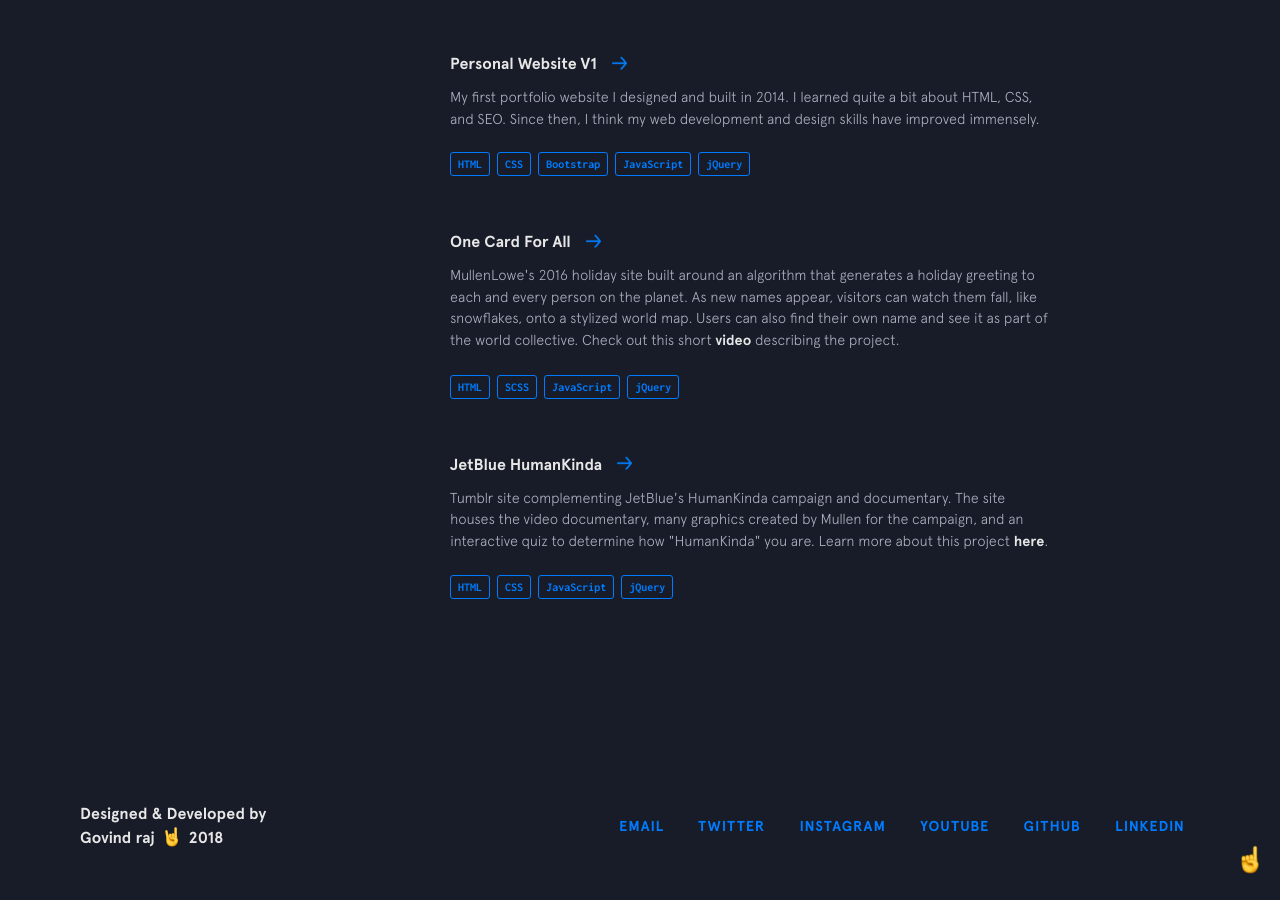
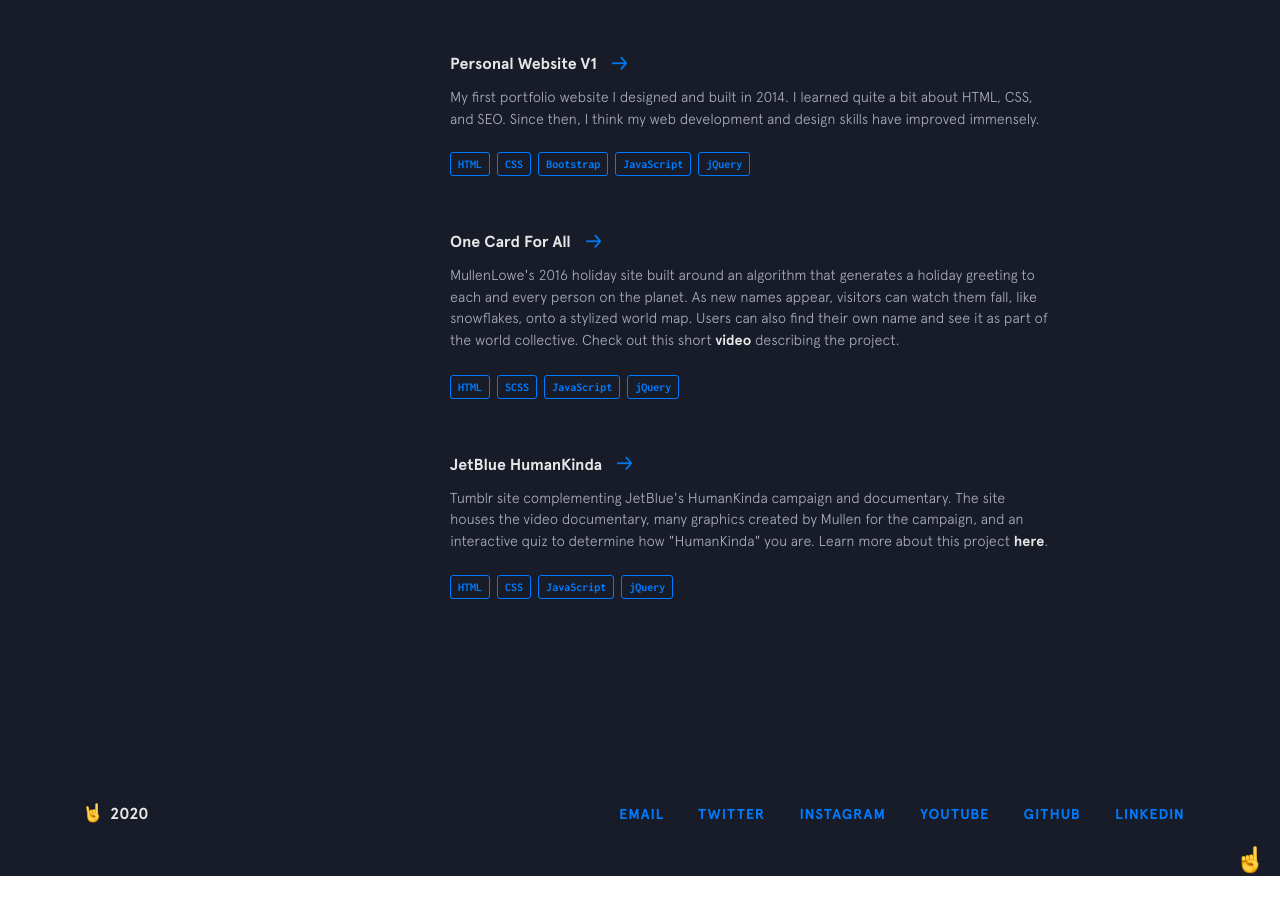
Before and after one commit to gov466/gov466.github.io, a Jekyll site: the page built from index.html, in a window 1280 px wide and 900 px high, scrolled down 6505 px. Built offline with Jekyll 4.4.1, drawn with Linux system fonts in a browser that asks for light colours; nearby versions of some CDN libraries; after the commit the page ends 7381 px from its top, so only the background shows below that.

Commit message:
Update footer.html

```diff
--- a/_includes/footer.html
+++ b/_includes/footer.html
@@ -1,12 +1,12 @@
 <footer class="footer">
   <div class="footer__copyright">
     <div class="top">
-      <span>Designed &amp; Developed by</span>
+      <span> </span>
     </div>
     <div class="bottom">
-      <span>Govind raj</span>
+      <span> </span>
       <img class="emoji" src="{{site.baseurl}}/img/emojis/rockon.png" alt="emoji">
-      <span>2018</span>
+      <span>2020</span>
     </div>
   </div>
   <div class="footer__links">
```
